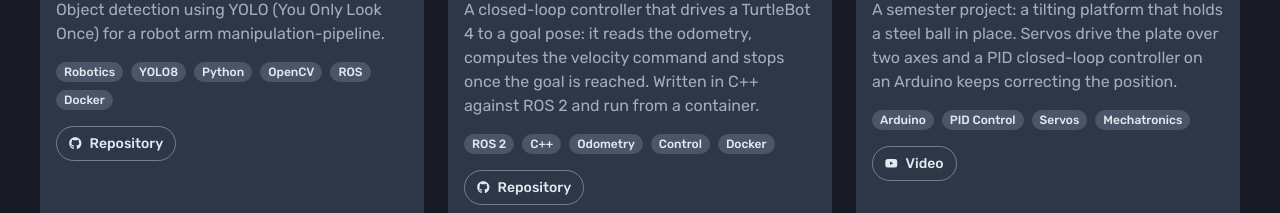
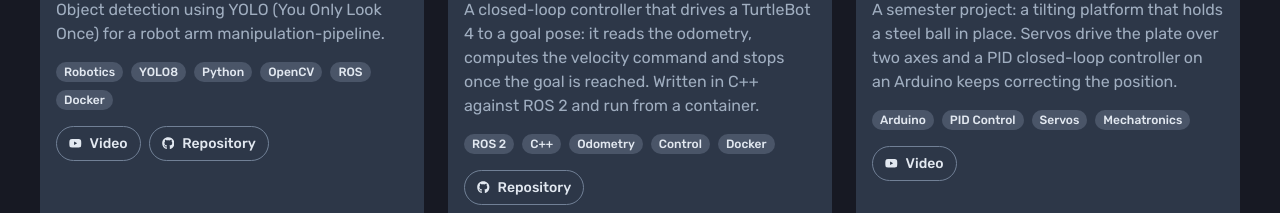
Before and after one commit to eliasbitsch/portfolio, a Next.js app: page / in a window 1280 px wide. Shown: the part 3059-3272 px from the top of the page. Built offline with nearby package versions, Linux system fonts and the light colour scheme; what @chakra-ui/next-js would draw is missing.

Commit message:
Link the Taurob-Tracker video

```diff
--- a/src/app/projects/page.tsx
+++ b/src/app/projects/page.tsx
@@ -113,7 +113,10 @@ const projectsData: Project[] = [
     imageUrl: '/images/taurob.png',
     tags: ['Robotics', 'YOLO8', 'Python', 'OpenCV', 'ROS', 'Docker'],
     icon: FaLaptopCode,
-    links: [{ label: 'Repository', href: 'https://github.com/eliasbitsch/taurob_tracker' }]
+    links: [
+      { label: 'Video', href: 'https://youtu.be/5edSvdcf2qw' },
+      { label: 'Repository', href: 'https://github.com/eliasbitsch/taurob_tracker' },
+    ]
   },
   {
     id: 5,
```
